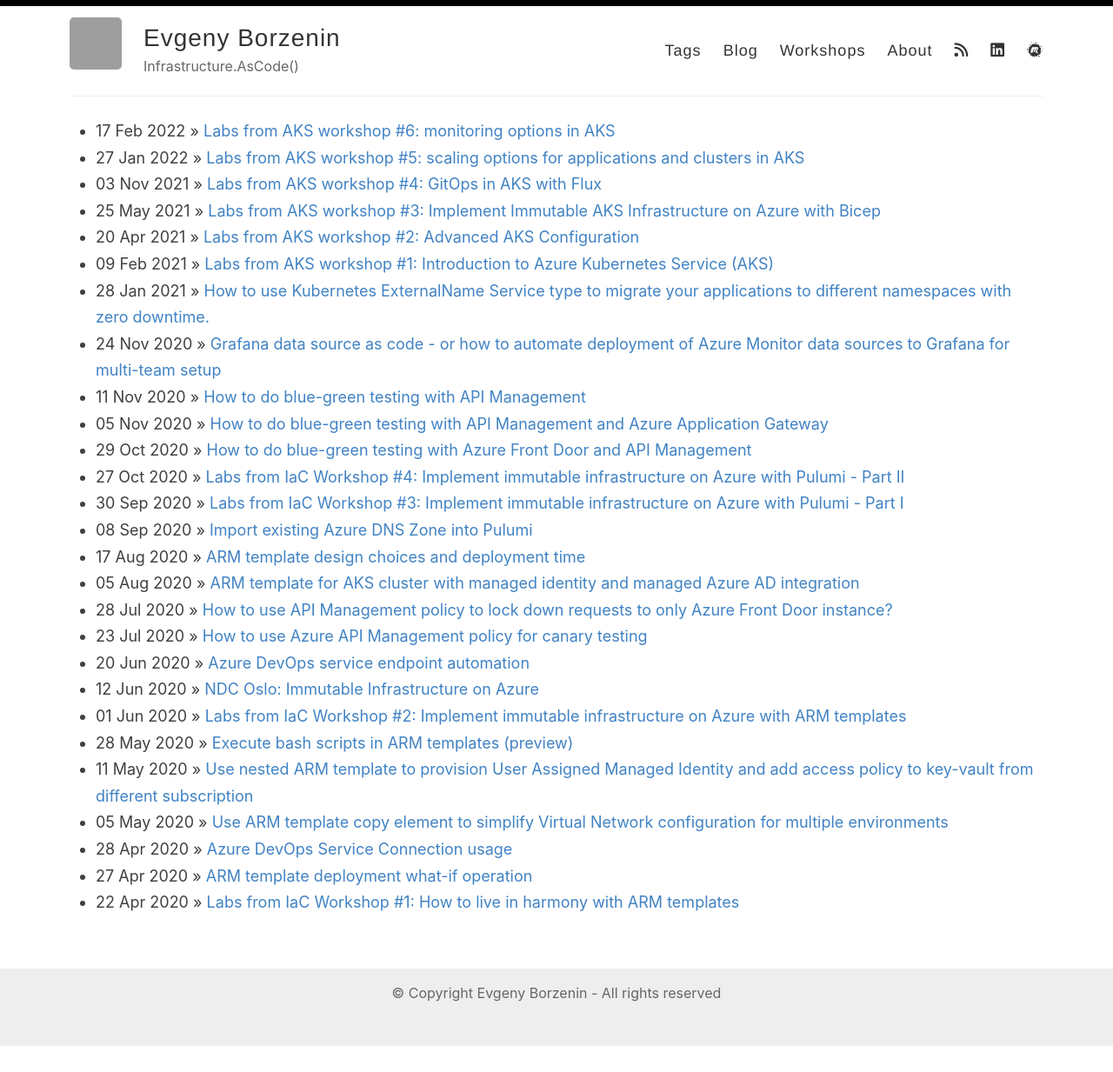
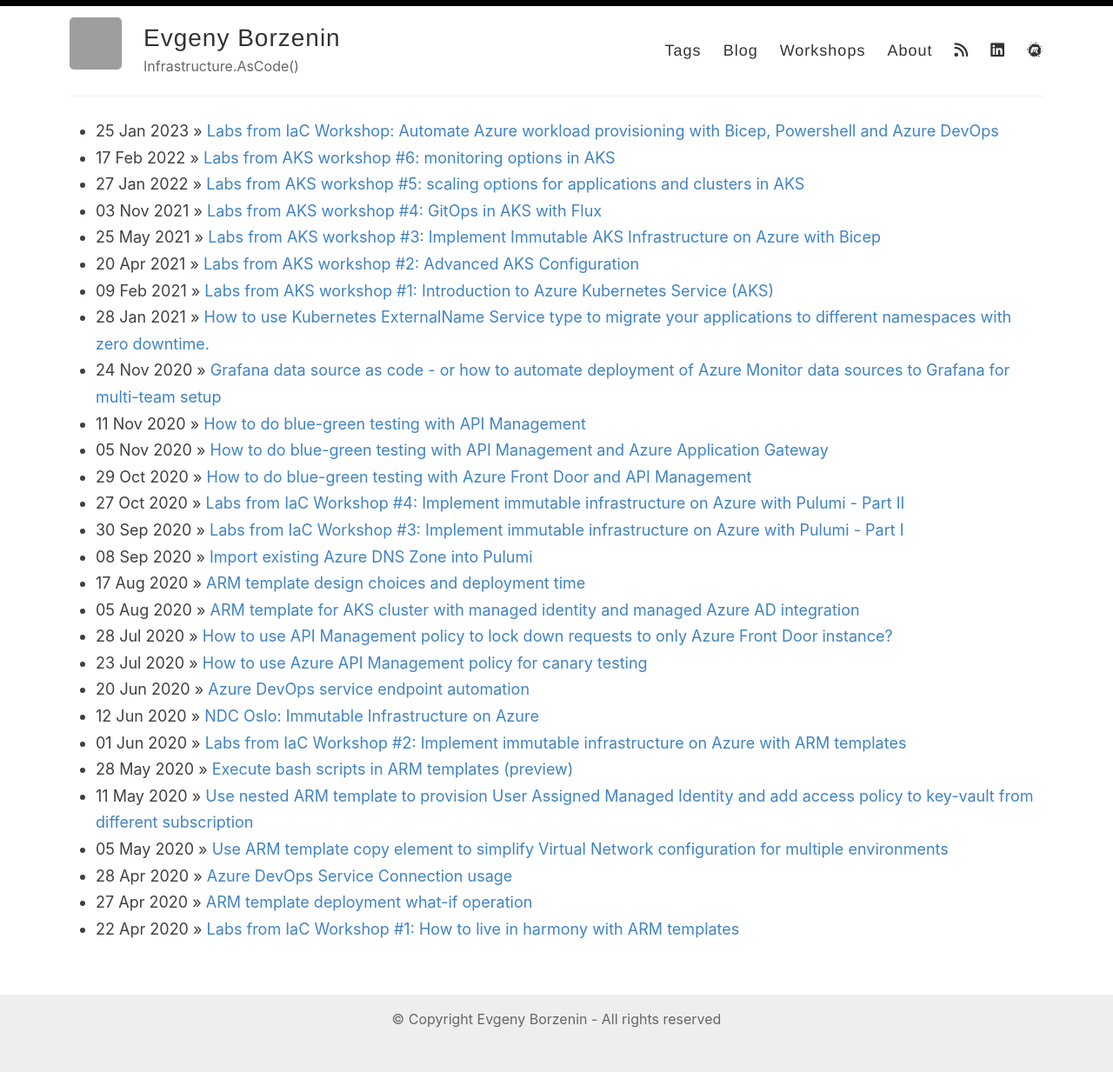
Before and after one commit to evgenyb/evgenyb.github.io, a Jekyll site: the page built from index.html, in a window 1280 px wide. Shown: the whole page at 87% size. Built offline with Jekyll 4.4.1, drawn with Linux system fonts in a browser that asks for light colours; nearby versions of some CDN libraries; the list of posts is cut into pages by our own code; before the commit the page ends 1203 px from its top, so only the background shows below that; some of the changed lines change nothing that is shown; grey boxes are pictures that could not be loaded.

Commit message:
Labs from last workshop

```diff
--- a/_pages/workshops.md
+++ b/_pages/workshops.md
@@ -11,6 +11,7 @@
 * [Implement immutable infrastructure with Pulumi: Part I](https://borzenin.com/iac-ws3-labs/)
 * [Implement immutable infrastructure with Pulumi: Part II](https://borzenin.com/iac-ws4-labs/)
 * [Immutable AKS infrastructure with Bicep](https://borzenin.com/azure-kubernetes-service-aks-workshop-3-labs/)
+* [Automate Azure workload provisioning with Bicep, Powershell and Azure DevOps](https://borzenin.com/iac-with-azure-devops-workshop-labs/)
 
 ## AKS workshops
 
--- /dev/null
+++ b/_posts/2023-01-25-iac-with-azure-devops-workshop-labs.md
@@ -0,0 +1,51 @@
+---
+layout: post
+title: "Labs from IaC Workshop: Automate Azure workload provisioning with Bicep, Powershell and Azure DevOps"
+date: 2023-01-25
+description: "That was an introduction level workshop that covered different aspects of workload provisioning with Bicep, PowerShell and Azure DevOps."
+image: "/images/2023-01-25-logo.png"
+categories: ["Bicep", "Workshops", "Infrastructure as Code", "Azure DevOps", "Azure AD", "PowerShell"]
+githubissuesid: 36
+---
+
+![logo](/images/2023-01-25-logo.png)
+
+Yesterday I held [Automate workload provisioning with Bicep, PowerShell and Azure DevOps](https://www.meetup.com/infrastructure-as-code-user-group-oslo/events/285739597/) workshop under my [Infrastructure as Code user group](https://www.meetup.com/Infrastructure-As-Code-User-Group-Oslo).
+
+This time we focused on workload provisioning with `Bicep`, `PowerShell` and `Azure DevOps` and we learned:
+
+* What is Azure Service Principal, how to create it and how to properly scope its RBAC permissions for your workload
+* How to use `az devops` extension to automate Azure DevOps operations
+* How to create Azure DevOps Service Connection for workload Service Principal with `az devops`
+* How to automatically create IaC git Repository in Azure DevOps based on your Template repository
+* How to create Azure DevOps IaC deployment pipeline using `az devops` cli
+
+As always, labs are [available](https://github.com/evgenyb/iac-workshops/tree/main/iac-with-azure-devops) and you are welcome to work with them.
+
+Here is AKS workshops road-map for 2021-2022:
+
+* Azure API Management 101
+* Azure Networking 101
+* AKS Workshop #7 - AKS security
+* AKS Workshop #8 - Service mesh with linkerd
+
+Don't miss any upcoming workshops and join my [Infrastructure as Code user group](https://www.meetup.com/Infrastructure-As-Code-User-Group-Oslo)!
+
+You can also check out my previous workshops dedicated to Infrastructure as Code tools:
+
+* [IaC workshop #1: How to live in harmony with ARM templates](https://borzenin.com/iac-ws1-labs/)
+* [IaC workshop #2: Implement immutable infrastructure on Azure with ARM templates](https://borzenin.com/iac-ws2-labs/)
+* [IaC workshop #3: Implement immutable infrastructure with Pulumi: Part I](https://borzenin.com/iac-ws3-labs/)
+* [IaC workshop #4: Implement immutable infrastructure with Pulumi: Part II](https://borzenin.com/iac-ws4-labs/)
+
+and AKS
+
+* [AKS Workshop #1 - Introduction to Azure Kubernetes Service (AKS)](https://borzenin.com/azure-kubernetes-service-aks-workshop-1-labs/)
+* [AKS Workshop #2 - Advanced AKS configuration](https://borzenin.com/azure-kubernetes-service-aks-workshop-2-labs/)
+* [AKS Workshop #3 - Immutable AKS infrastructure with Bicep](https://borzenin.com/azure-kubernetes-service-aks-workshop-3-labs/)
+* [AKS Workshop #4 - GitOps in AKS with Flux](https://borzenin.com/azure-kubernetes-service-aks-workshop-4-labs/)
+* [AKS Workshop #5 - scaling options for applications and clusters in AKS](https://borzenin.com/azure-kubernetes-service-aks-workshop-5-labs/)
+* [AKS Workshop #6 - Monitoring options in AKS](https://borzenin.com/azure-aks-workshop-6-monitoring-options-aks-labs/)
+
+
+With that - thanks for reading!
```
Also changed, not shown: images/2023-01-25-logo.jpg (added).
